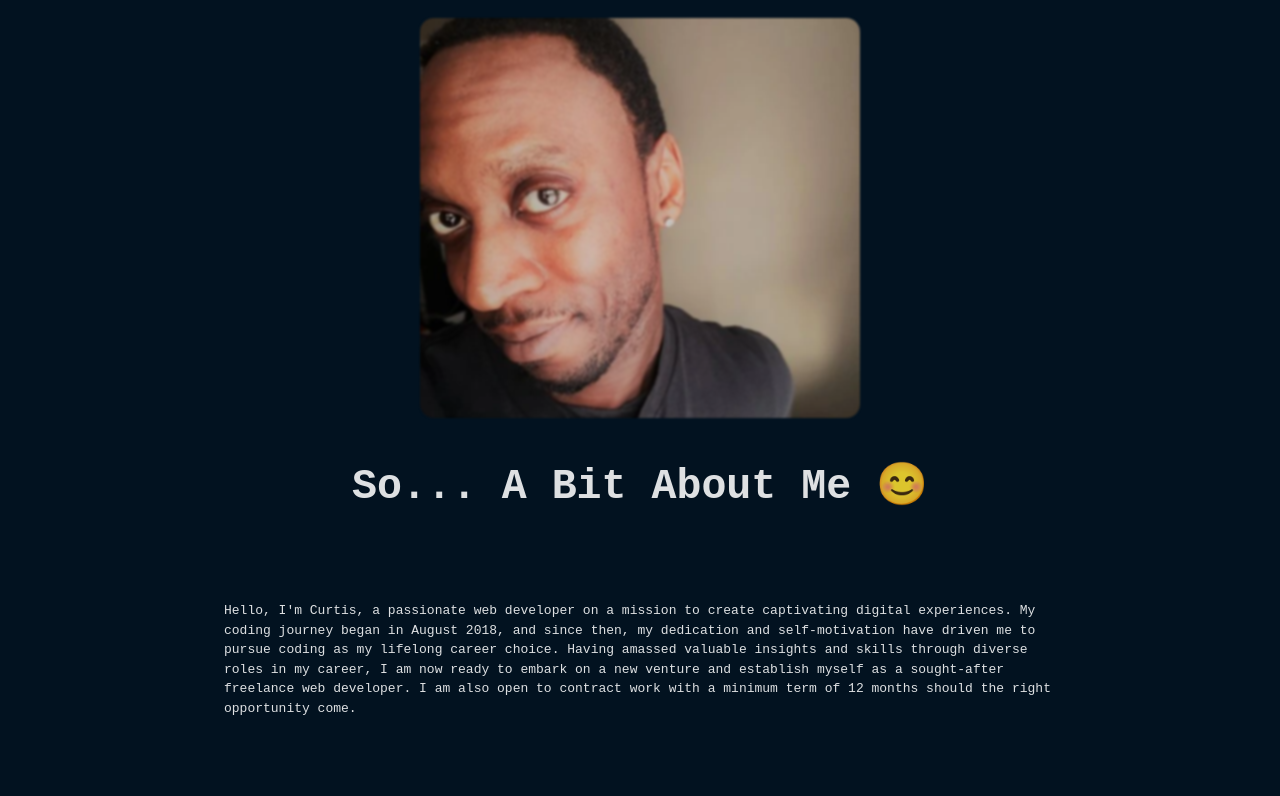
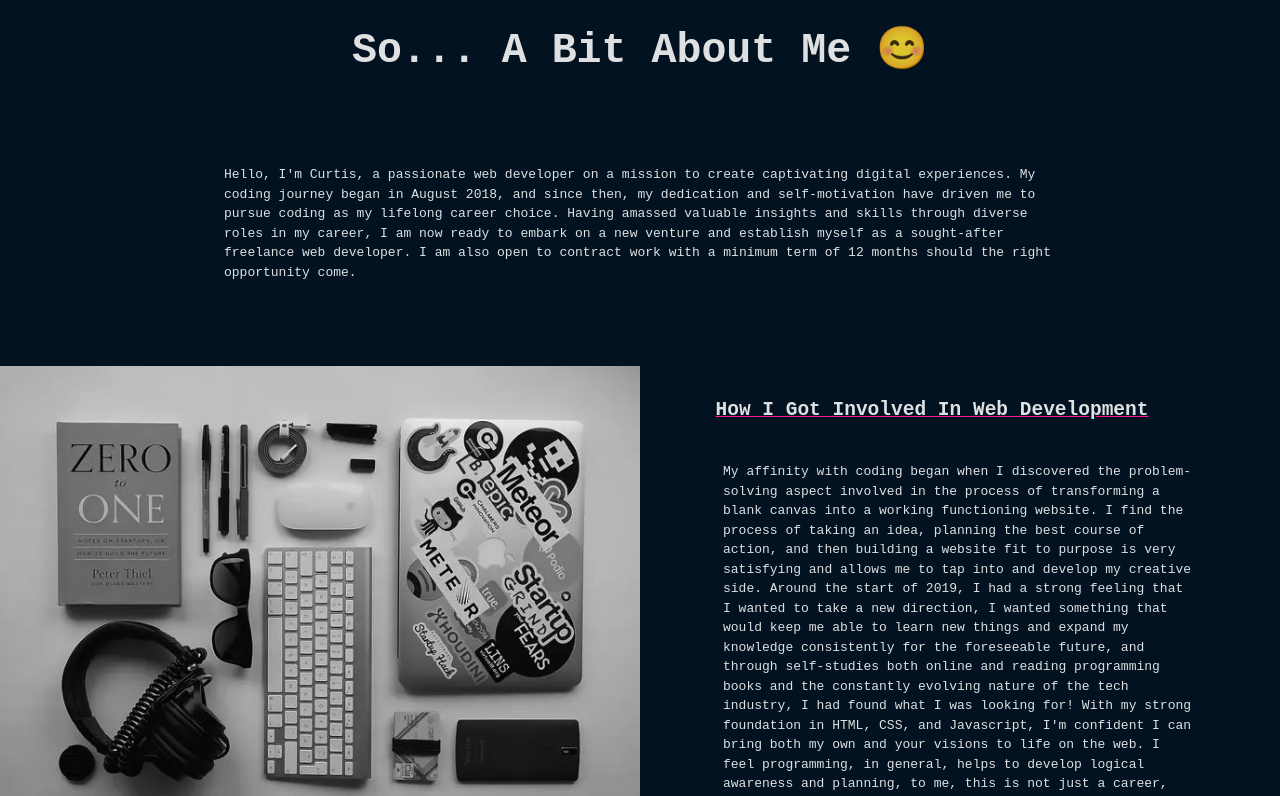
Before and after one commit to Curt-Dev-Hub/aboutMe-react-refactor, a React (Vite) app: page / in a window 1280 px wide. Shown: the top 796 px of the page. Built offline with nearby package versions, Linux system fonts and the light colour scheme.

Commit message:
small update

```diff
--- a/src/App.css
+++ b/src/App.css
@@ -36,8 +36,3 @@ h2 {
   }
 
 }
-
-/* styles for large screens and desktops */
-@media only screen and (min-width: 1025px) {
-
-}
--- a/src/App.jsx
+++ b/src/App.jsx
@@ -46,7 +46,7 @@ const imageInfo = [
     heading: 'Films',
     src: './assets/personal-row-images/normal-row-images/small-hollywood.webp',
     alt: 'The famous Hollywood Sign found in Mount Lee, Los Angeles',
-    text: `Yep, I have a soft side for a good movie my fave genres being Sci Fi,
+    text: `I have a soft side for a good movie, with my favorite genres being Sci Fi,
     Action, Psychological thrillers, Comedy, Anime, Adventure & Horror.`
   }
 ];
--- a/src/components/inspirations/CodeInfluences.jsx
+++ b/src/components/inspirations/CodeInfluences.jsx
@@ -1,7 +1,5 @@
 // import 'src/components/inspirations/CodeInfluences.css';
 import '../inspirations/CodeInfluences.css';
-import React from 'react'
-
 
 const CodeInfluences = ({heading, text, src, alt}) => {
   return (
--- a/src/components/personal-row-large/Large-row.jsx
+++ b/src/components/personal-row-large/Large-row.jsx
@@ -1,51 +1,9 @@
 import './css/Large-row.css';
-import React from 'react'
-import { useEffect } from 'react';
-
-
 
 function LargeRow() {
-    const myImage = './assets/personal-row-images/rsz_me-cropped.webp'
-
-    // adjust top image image sizing dynamically
-    function adjustImageWidth() {
-        const screenWidth = window.innerWidth;
-        const screenHeight = window.innerHeight;
-        const topImage = document.querySelector('.top-image');
-
-        if(screenHeight < 500) {
-            topImage.style.height = `${screenHeight - 100}px`;
-        }
-        else if(screenHeight >= 800) {
-            topImage.style.maxHeight = '400px';
-        }
-
-        else if(screenHeight > 1024) {
-            topImage.style.maxHeight = '700px';
-        }
-
-        if(screenWidth > 1023) {
-            topImage.style.width = `${screenWidth /2 - 200}px`
-        }
-
-        if(screenWidth < 1024) {
-            topImage.style.width = `${screenWidth /2}px`;
-        }
-    }
-
-    useEffect(() => {
-        window.addEventListener('resize', adjustImageWidth);
-        // set initial width
-        adjustImageWidth();
-
-        return () => {
-            window.removeEventListener('resize', adjustImageWidth);
-        };
-    }, []);
 
     return (
         <div className="row-large">
-            <img className="top-image" src={myImage} alt="a selfie of me" />
             <div className='headerIntroContainer'>
                 <h1>So... A Bit About Me 😊</h1>
                 <p className="intro">
--- a/src/components/personal-row-large/css/Large-row.css
+++ b/src/components/personal-row-large/css/Large-row.css
@@ -4,14 +4,6 @@
     display: flex;
     flex-direction: column;
     align-items: center;
-}
-.top-image {
-    object-fit: cover;
-    object-position: left;
-    filter: blur(1px);
-    margin: 18px auto;
-    border-radius: 14px;
-    height: auto;
 }
 .intro {
     padding: 5%;
@@ -56,10 +48,3 @@
         width: 60%;
     }
 }
-
-@media only screen and (min-width: 1484px) {
-    .top-image {
-        object-fit: contain;
-        object-position: center;
-    }
-}
--- a/src/components/personal-row-normal/NormalRow.jsx
+++ b/src/components/personal-row-normal/NormalRow.jsx
@@ -1,5 +1,4 @@
 import './css/NormalRow.css'
-import React from 'react'
 
 const NormalRow = ({heading, text, src, alt}) => {
   return (
```
Also changed, not shown: public/assets/personal-row-images/rsz_me-cropped.webp (deleted), 2 other files (tests, documents, lock files or other folders).
